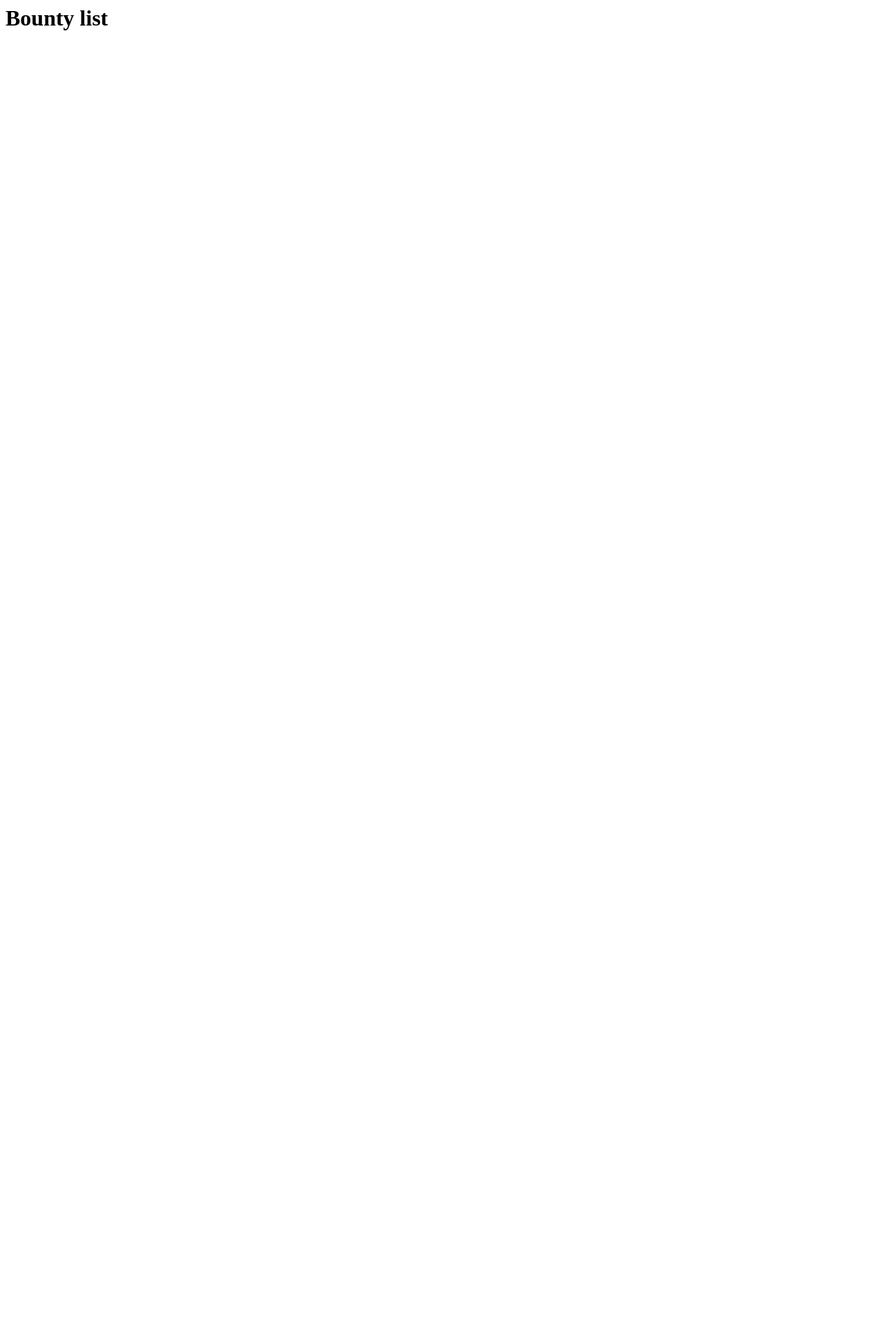
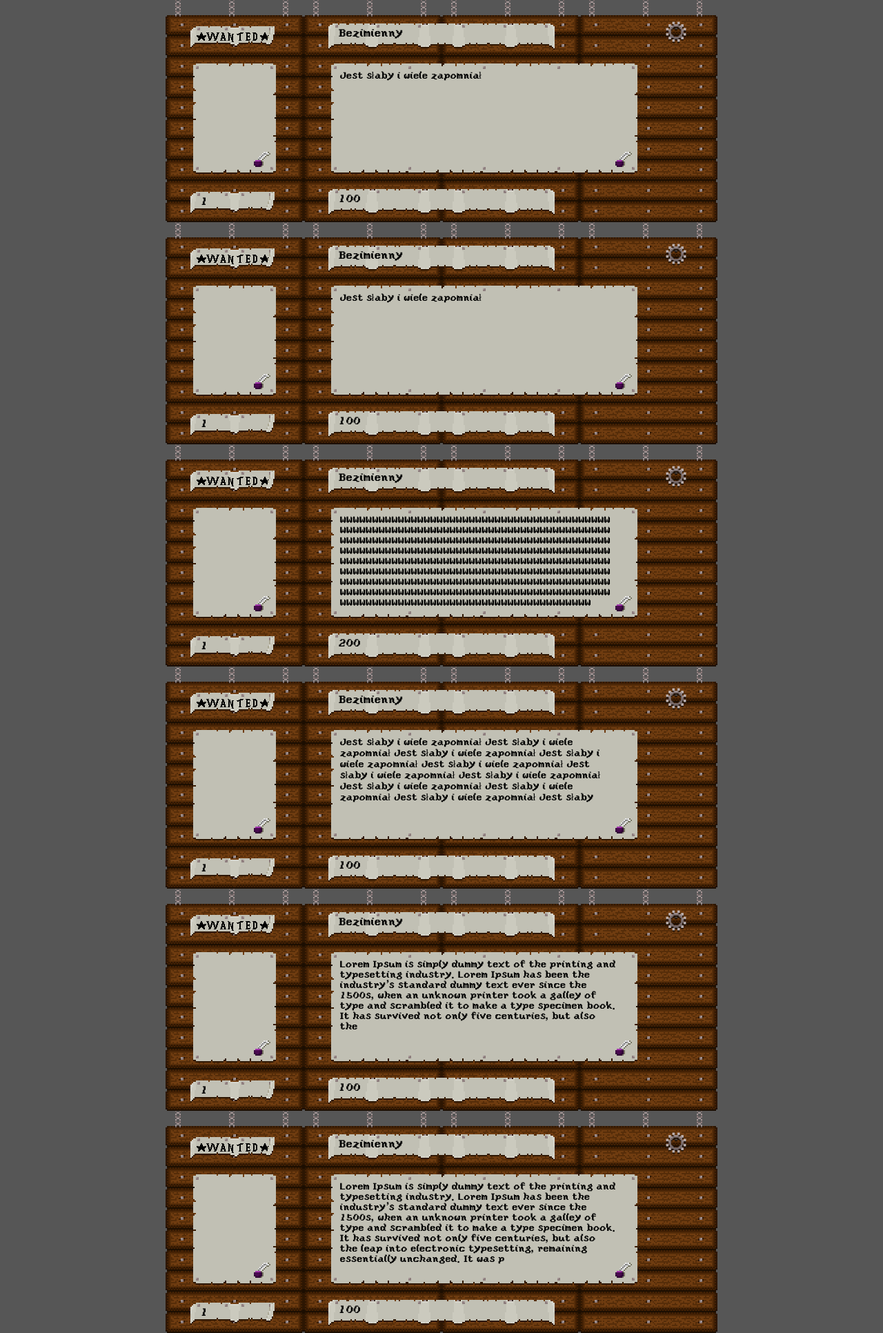
Before and after one commit to MariuszAKS/bountyhunters, a Django app: page / in a window 1280 px wide. Before the commit the page is almost empty. Shown: the whole page at 69% size. Before the commit the page ends 44 px from the top, so only its background shows below. Run offline with Django 4.2, Linux system fonts and the light colour scheme; data comes from the database, SQL or seed files in the repository; both versions use the stored data as it was after the commit.

Commit message:
Added static resources, remade ListView template

```diff
--- a/bounties/models.py
+++ b/bounties/models.py
@@ -17,7 +17,7 @@ class Bounty(models.Model):
 
     target_name = models.CharField(max_length=100, default='Bezimienny')
     target_reward = models.IntegerField(default=100)
-    target_description = models.TextField(blank=True, default='Jest słaby i wiele zapomniał')
+    target_description = models.TextField(max_length=375, blank=True, default='Jest słaby i wiele zapomniał')
     target_difficulty = models.IntegerField(choices=DIFFICULTY_CHOICES, default=1)
 
     target_posted_date = models.DateTimeField(auto_now_add=True)
--- /dev/null
+++ b/bounties/static/styles/bounty.css
@@ -0,0 +1,178 @@
+@font-face {
+    font-family: 'PixelFont';
+    src: url('../fonts/yoster.ttf')
+}
+
+body {
+    background-color: #565656;
+    margin: 0px;
+
+    font-family: 'PixelFont';
+}
+
+#container {
+    width: 800px;
+    margin: auto;
+}
+
+#bounty-container {
+    background-image: url("../images/wooden_board.png");
+    background-repeat: no-repeat;
+    background-size: contain;
+
+    height: 322px;
+    width: 800px;
+}
+
+
+
+#bounty-wanted-sign {
+    background-image: url("../images/wanted.png");
+    background-repeat: no-repeat;
+    background-size: contain;
+
+    height: 32px;
+    width: 200px;
+    margin-left: 36px;
+    margin-top: 38px;
+}
+
+#bounty-settings-button {
+    background-image: url("../images/settings_button.png");
+    background-repeat: no-repeat;
+    background-size: contain;
+
+    height: 36px;
+    width: 36px;
+    margin-right: 42px;
+    margin-top: 28px;
+}
+
+
+
+#bounty-name-frame {
+    background-image: url("../images/paper_strap_long.png");
+    background-repeat: no-repeat;
+    background-size: contain;
+
+    height: 40px;
+    width: 328px;
+    margin-right: 158px;
+    margin-top: 34px;
+}
+
+#bounty-name-text {
+    height: 22px;
+    width: 300px;
+    margin-left: 14px;
+    margin-top: 6px;
+}
+
+
+
+#bounty-picture-frame {
+    background-image: url("../images/paper_sheet.png");
+    background-repeat: no-repeat;
+    background-size: contain;
+
+    height: 160px;
+    width: 120px;
+    margin-left: 40px;
+    margin-top: 18px;
+}
+
+#bounty-picture-image {
+    height: 100px;
+    width: 100px;
+    margin-left: 10px;
+    margin-top: 20px;
+}
+
+#bounty-picture-edit {
+    background-image: url("../images/edit_button.png");
+    background-repeat: no-repeat;
+    background-size: contain;
+
+    height: 24px;
+    width: 24px;
+    margin-left: 88px;
+    margin-top: 6px;
+}
+
+
+
+#bounty-description-frame {
+    background-image: url("../images/paper_sheet_large.png");
+    background-repeat: no-repeat;
+    background-size: contain;
+
+    height: 160px;
+    width: 444px;
+    margin-left: 80px;
+    margin-top: 18px;
+
+    display: flex;
+    flex-direction: row;
+}
+
+#bounty-description-text {
+    height: 140px;
+    width: 400px;
+    margin-left: 12px;
+    margin-top: 10px;
+
+    font-family: 'PixelFont';
+    font-size: 14px;
+    overflow-y: hidden;
+    word-break: break-word;
+}
+
+#bounty-description-edit {
+    background-image: url("../images/edit_button.png");
+    background-repeat: no-repeat;
+    background-size: contain;
+
+    height: 24px;
+    width: 24px;
+    margin-top: 126px;
+}
+
+
+
+#bounty-difficulty-frame {
+    background-image: url("../images/paper_strap_short.png");
+    background-repeat: no-repeat;
+    background-size: contain;
+
+    height: 32px;
+    width: 200px;
+    margin-left: 36px;
+    margin-top: 26px;
+}
+
+#bounty-difficulty-text {
+    height: 22px;
+    width: 300px;
+    margin-left: 14px;
+    margin-top: 6px;
+}
+
+
+
+#bounty-reward-frame {
+    background-image: url("../images/paper_strap_long.png");
+    background-repeat: no-repeat;
+    background-size: contain;
+
+    height: 40px;
+    width: 328px;
+    margin-right: 36px;
+    margin-top: 22px;
+}
+
+#bounty-reward-text {
+    height: 22px;
+    width: 300px;
+    margin-left: 14px;
+    margin-top: 6px;
+}
--- a/bounties/templates/bounties/bounty_list.html
+++ b/bounties/templates/bounties/bounty_list.html
@@ -1 +1,61 @@
-<h1>Bounty list</h1>
+{% load static %}
+
+<!DOCTYPE html>
+
+<html>
+    <link rel="stylesheet" href="{% static 'styles/bounty.css' %}">
+</html>
+
+<body>
+    <div id="container">
+        {% for bounty in bounties %}
+        <div id="bounty-container">
+            <div style="display: flex; justify-content: space-between;">
+                <div id="bounty-wanted-sign"></div>
+                <div id="bounty-name-frame">
+                    <div id="bounty-name-text">
+                        {{bounty.target_name}}
+                    </div>
+                </div>
+                <div id="bounty-settings-button"></div>
+            </div>
+            <div style="display: flex;">
+                <div id="bounty-picture-frame">
+                    <div id="bounty-picture-image"></div>
+                    <div id="bounty-picture-edit"></div>
+                </div>
+                <div id="bounty-description-frame">
+                    <div id="bounty-description-text">
+                        {{bounty.target_description}}
+                    </div>
+                    <div id="bounty-description-edit"></div>
+                </div>
+            </div>
+            <div style="display: flex;">
+                <div id="bounty-difficulty-frame">
+                    <div id="bounty-difficulty-text">
+                        {{bounty.target_difficulty}}
+                    </div>
+                </div>
+                <div id="bounty-reward-frame">
+                    <div id="bounty-reward-text">
+                        {{bounty.target_reward}}
+                    </div>
+                </div>
+            </div>
+        </div>
+        <div style="display: flex; flex-direction: row;">
+            <div class="category"></div>
+            <div class="category"></div>
+        </div>
+        <div id="middle-bar">
+            <div id="middle-bar-slider"/>
+        </div>
+        <div id="content-section"></div>
+        {% empty %}
+    </div>
+
+    <h3>No bounties</h3>
+
+    {% endfor %}
+</body>
```
Also changed, not shown: bounties/static/fonts/yoster.ttf (added), bounties/static/images/category_image.png (added), bounties/static/images/edit_button.png (added), bounties/static/images/paper_sheet.png (added), bounties/static/images/paper_sheet_large.png (added), bounties/static/images/paper_strap_long.png (added), bounties/static/images/paper_strap_short.png (added), bounties/static/images/settings_button.png (added), bounties/static/images/wanted.png (added), bounties/static/images/wooden_board.png (added), db.sqlite3.
